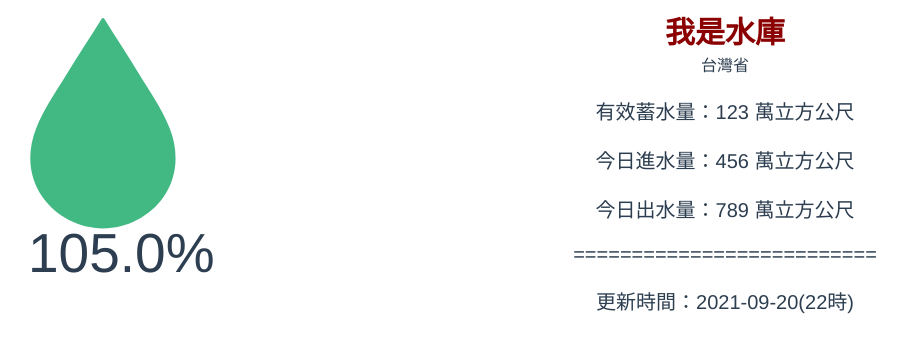
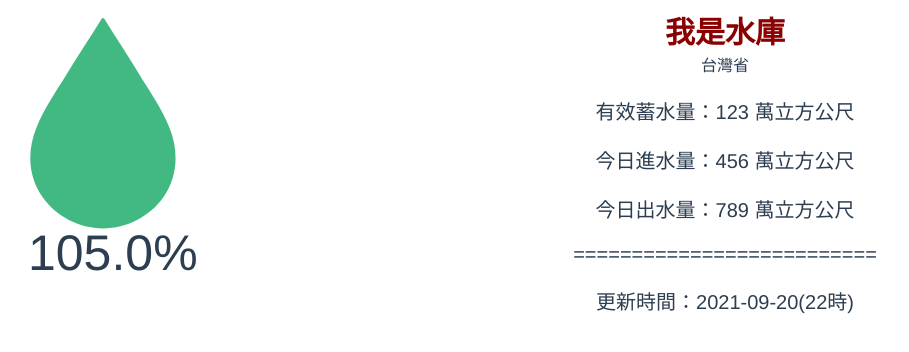
Before and after one commit to Frank0321/Taiwan_Reservoir, a Vue app: page /reservoirInfo in a window 1280 px wide. Shown: the top 352 px of the page, without its empty margins (0-909 px from the left). Built offline with nearby package versions, Linux system fonts and the light colour scheme.

Commit message:
調整大小

```diff
--- a/src/components/drop.vue
+++ b/src/components/drop.vue
@@ -116,10 +116,10 @@ export default {
   align-self:center;
 }
 .value-text .value{
-  font-size: 55px;
+  font-size: 50px;
 }
 .value-text .percentage{
-  font-size: 55px;
+  font-size: 50px;
 }
 
 
--- a/src/components/reservoirInfo.vue
+++ b/src/components/reservoirInfo.vue
@@ -67,7 +67,7 @@ export default {
   margin-top: 20px;
 }
 .text-brown {
-  font-size: 20px;
+  font-size: 17px;
 }
 .title {
   font-size: 30px;
--- a/src/views/Home.vue
+++ b/src/views/Home.vue
@@ -66,7 +66,7 @@ export default {
 <style scoped>
 .list{
   background-color: transparent;
-  width: calc(70% / 2 - 20px);
+  width: calc(80% / 2 - 10px);
   margin-right: 10px;
   border: 1px solid #b4ffe1;
   box-shadow: 0 0 5px #cfcfcf;
```
